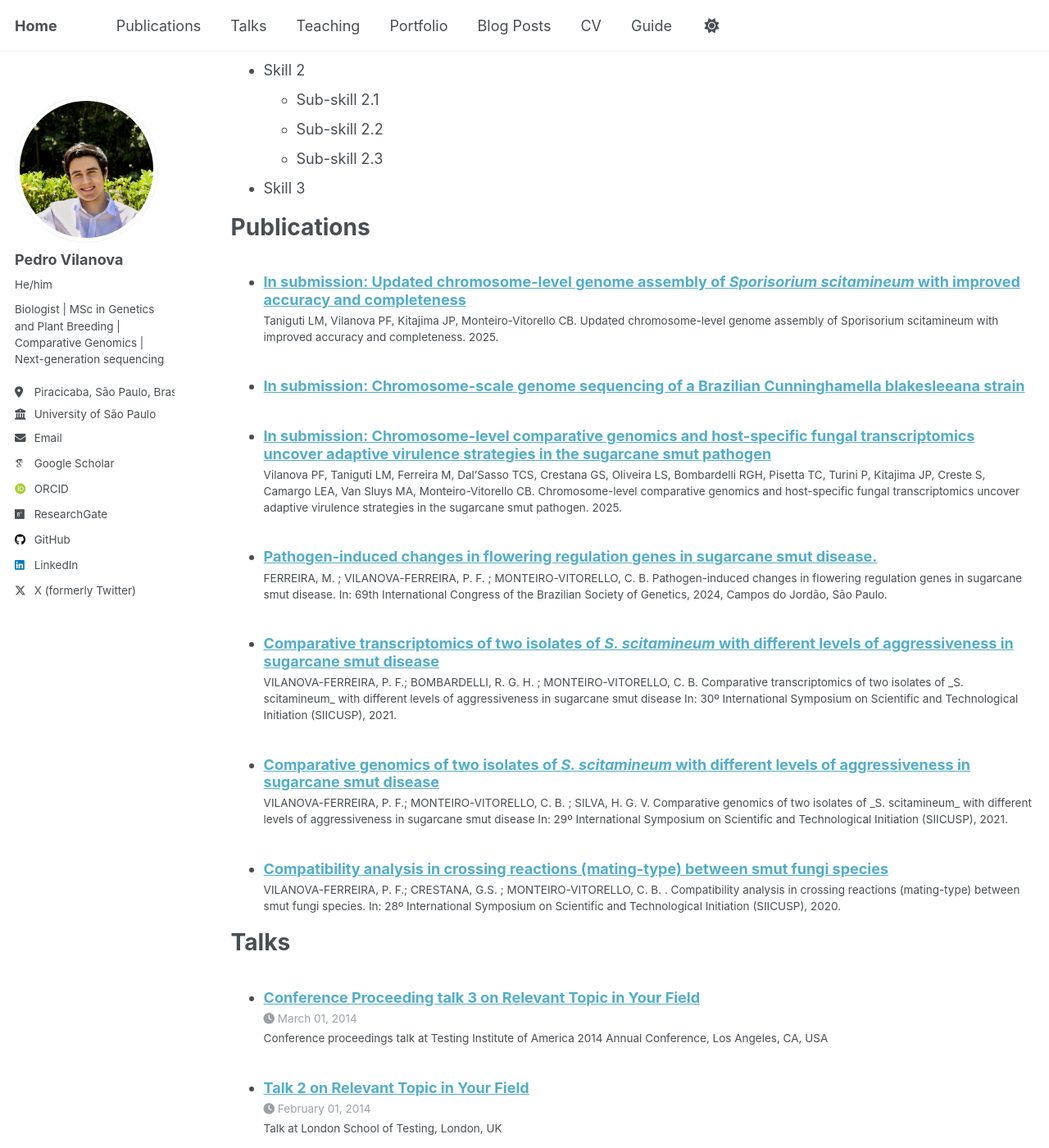
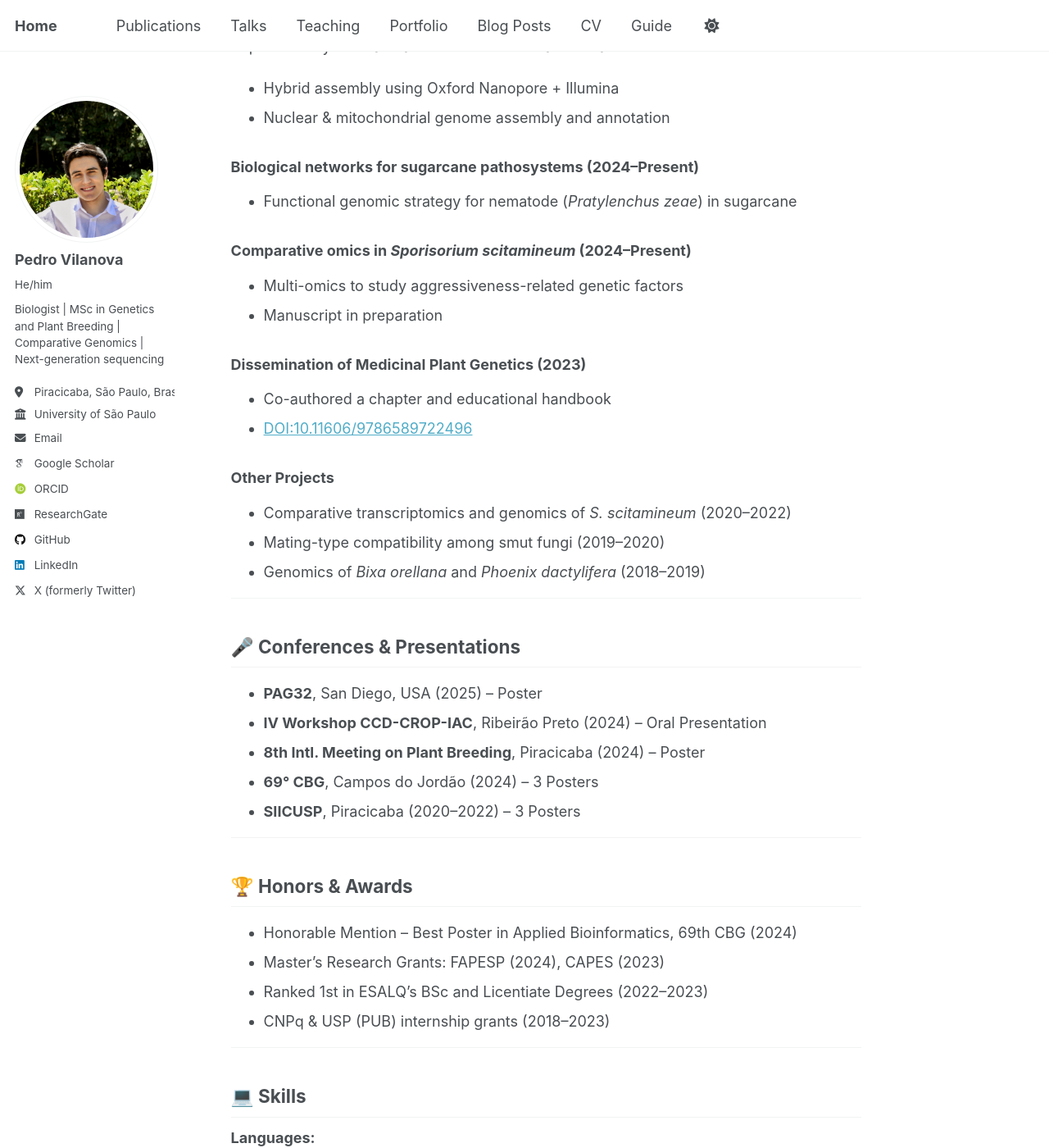
Before and after one commit to pedrofvilanova/pedrofvilanova.github.io, a Jekyll site: the page built from _pages/cv.md, in a window 1280 px wide and 1400 px high, scrolled down 819 px. Shown: the whole window at 82% size. Built offline with Jekyll 4.4.1, drawn with Linux system fonts in a browser that asks for light colours; some web fonts are replaced; our own code applies the rules of GitHub Pages for plain Markdown files; some of the changed text lies outside the part shown.

Commit message:
Update cv.md

```diff
--- a/_pages/cv.md
+++ b/_pages/cv.md
@@ -1,64 +1,92 @@
----
-layout: archive
-title: "CV"
-permalink: /cv/
-author_profile: true
-redirect_from:
-  - /resume
+# Pedro Fernando Vilanova Ferreira
+
+📍 Piracicaba, São Paulo, Brazil
+📧 [pedrovilanova@usp.br](mailto:pedrovilanova@usp.br)
+🔗 [LinkedIn](http://www.linkedin.com/in/pedrofvilanova) | [Google Scholar](https://scholar.google.com.br/citations?hl=pt-BR&user=V0BBABAAAAAJ)
+
 ---
 
-{% include base_path %}
+## 🎓 Education
 
-Education
-======
-* Ph.D in Version Control Theory, GitHub University, 2018 (expected)
-* M.S. in Jekyll, GitHub University, 2014
-* B.S. in GitHub, GitHub University, 2012
+**University of São Paulo (USP) – ESALQ, Brazil**
+- MBA in Data Science and Analytics (Apr 2024 – Present)
+- M.Sc. in Genetics and Plant Breeding (Jul 2023 – Present)
+- B.Sc. in Biological Sciences – GPA: 9.0/10 (Mar 2018 – Jul 2023)
+- Licentiate Degree in Biological Sciences – GPA: 9.1/10 (Mar 2018 – Dec 2022)
 
-Work experience
-======
-* Spring 2024: Academic Pages Collaborator
-  * GitHub University
-  * Duties includes: Updates and improvements to template
-  * Supervisor: The Users
+**State Technical School "Deputado Ary de Camargo Pedroso"**
+- High School Diploma (Jan 2015 – Dec 2017)
 
-* Fall 2015: Research Assistant
-  * GitHub University
-  * Duties included: Merging pull requests
-  * Supervisor: Professor Hub
+---
 
-* Summer 2015: Research Assistant
-  * GitHub University
-  * Duties included: Tagging issues
-  * Supervisor: Professor Git
+## 🧬 Research Experience
 
-Skills
-======
-* Skill 1
-* Skill 2
-  * Sub-skill 2.1
-  * Sub-skill 2.2
-  * Sub-skill 2.3
-* Skill 3
+### Chromosome-scale genome sequencing of *Cunninghamella blakesleeana* (2024–Present)
+Supervised by Dr. Claudia Monteiro-Vitorello and Leila Peters
+- Hybrid assembly using Oxford Nanopore + Illumina
+- Nuclear & mitochondrial genome assembly and annotation
 
-Publications
-======
-  <ul>{% for post in site.publications reversed %}
-    {% include archive-single-cv.html %}
-  {% endfor %}</ul>
+### Biological networks for sugarcane pathosystems (2024–Present)
+- Functional genomic strategy for nematode (*Pratylenchus zeae*) in sugarcane
 
-Talks
-======
-  <ul>{% for post in site.talks reversed %}
-    {% include archive-single-talk-cv.html  %}
-  {% endfor %}</ul>
+### Comparative omics in *Sporisorium scitamineum* (2024–Present)
+- Multi-omics to study aggressiveness-related genetic factors
+- Manuscript in preparation
 
-Teaching
-======
-  <ul>{% for post in site.teaching reversed %}
-    {% include archive-single-cv.html %}
-  {% endfor %}</ul>
+### Dissemination of Medicinal Plant Genetics (2023)
+- Co-authored a chapter and educational handbook
+- [DOI:10.11606/9786589722496](https://doi.org/10.11606/9786589722496)
 
-Service and leadership
-======
-* Currently signed in to 43 different slack teams
+### Other Projects
+- Comparative transcriptomics and genomics of *S. scitamineum* (2020–2022)
+- Mating-type compatibility among smut fungi (2019–2020)
+- Genomics of *Bixa orellana* and *Phoenix dactylifera* (2018–2019)
+
+---
+
+## 🎤 Conferences & Presentations
+
+- **PAG32**, San Diego, USA (2025) – Poster
+- **IV Workshop CCD-CROP-IAC**, Ribeirão Preto (2024) – Oral Presentation
+- **8th Intl. Meeting on Plant Breeding**, Piracicaba (2024) – Poster
+- **69° CBG**, Campos do Jordão (2024) – 3 Posters
+- **SIICUSP**, Piracicaba (2020–2022) – 3 Posters
+
+---
+
+## 🏆 Honors & Awards
+
+- Honorable Mention – Best Poster in Applied Bioinformatics, 69th CBG (2024)
+- Master's Research Grants: FAPESP (2024), CAPES (2023)
+- Ranked 1st in ESALQ’s BSc and Licentiate Degrees (2022–2023)
+- CNPq & USP (PUB) internship grants (2018–2023)
+
+---
+
+## 💻 Skills
+
+**Languages:**
+- English (Fluent, TOEFL ITP 630/677)
+- Portuguese (Native)
+- Spanish (Beginner)
+
+**Bioinformatics & Programming:**
+- Python & R for omics pipelines
+- IGV, Circos for visualization
+- Oxford Nanopore MinION library prep and sequencing
+
+**Laboratory Techniques:**
+- Microbial culture, DNA/RNA extraction, PCR, gel electrophoresis
+
+**Software:**
+- Microsoft Office, Google Suite
+
+---
+
+## 🌱 Extracurricular Activities
+
+- Coordinator, Medicinal Plants Extension Group (GEPLAM) – 2021–2024
+- Organizer & author of ESALQ Biology Handbook – 2021
+- Organizer, 1st Virtual Bio Symposium – 2020
+- Multiple student leadership roles at ESALQ – 2019–2021
+- Speaker at "Bio na Rua" (Zoo outreach event) – 2019
```
